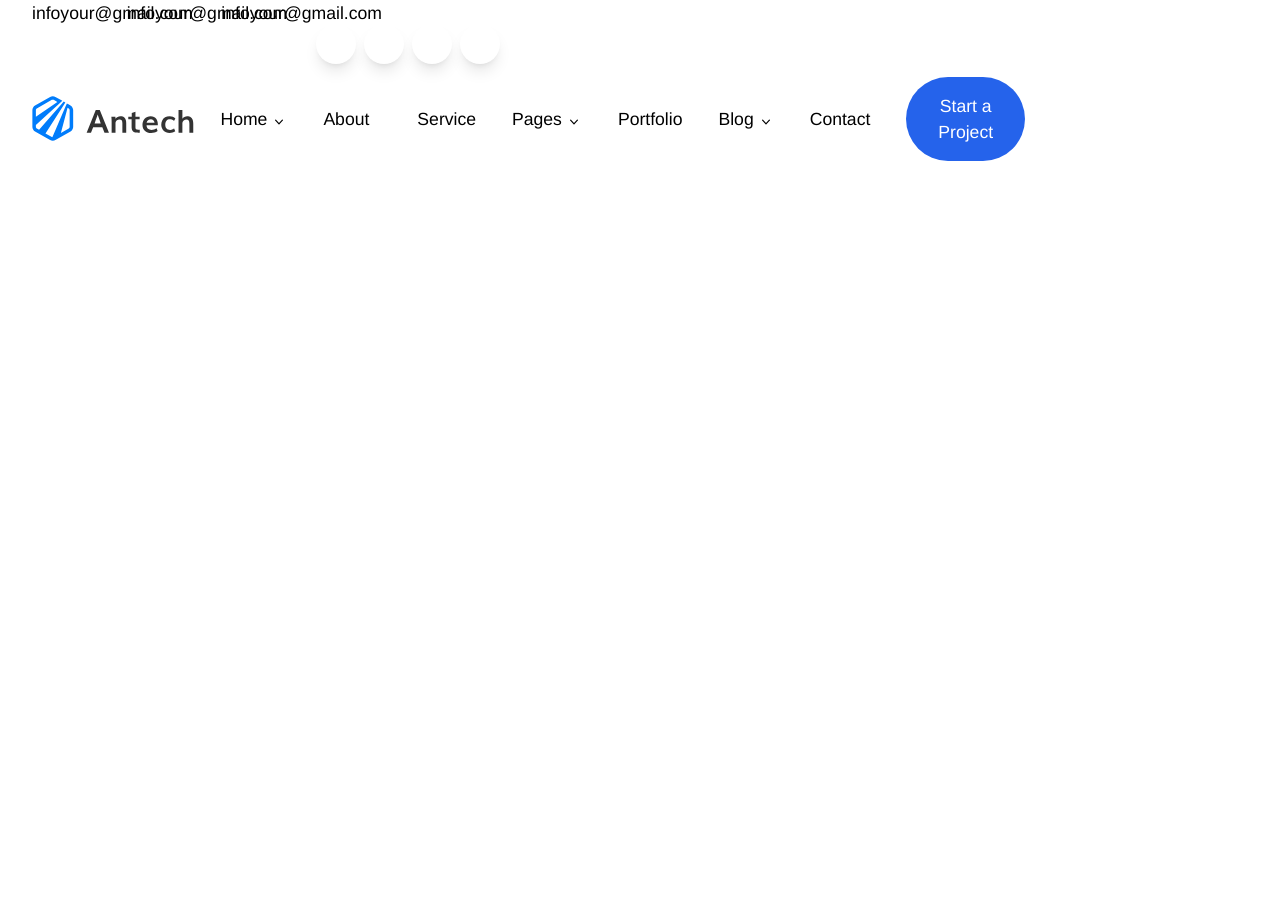
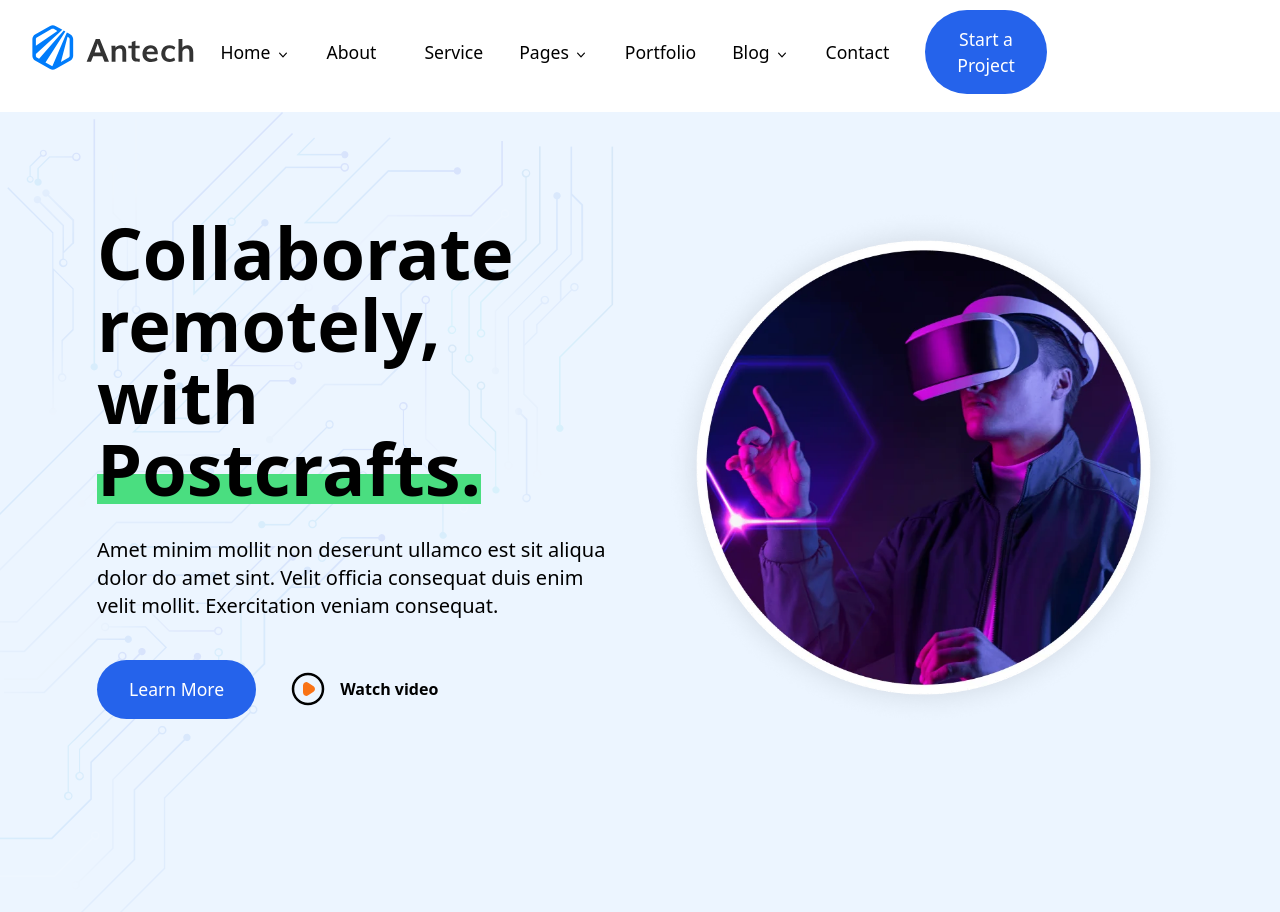
Before and after one commit to Huzaifa0888/antech, a Next.js app: page / in a window 1280 px wide. Before the commit the page ends 800 px from the top, so only its background shows below. Built offline with nearby package versions, Linux system fonts and the light colour scheme.

Commit message:
heroSection

```diff
--- a/components/header.jsx
+++ b/components/header.jsx
@@ -25,53 +25,6 @@ export default function Example() {
       {({ open }) => (
         <>
           <div className="mx-auto  px-2 sm:px-6 lg:px-8 max-w-[1150px]">
-            <div className="flex justify-between">
-              <div className="flex justify-between w-[17%]">
-                <BiEnvelope />
-                <a href="" className="text-[1.1rem]">
-                  infoyour@gmail.com
-                </a>
-              </div>
-              <div className="flex justify-between w-[17%]">
-                <BiEnvelope />
-                <a href="" className="text-[1.1rem]">
-                  infoyour@gmail.com
-                </a>
-              </div>
-              <div className="flex justify-between w-[17%]">
-                <BiEnvelope />
-                <a href="" className="text-[1.1rem]">
-                  infoyour@gmail.com
-                </a>
-              </div>
-
-              <div className="mt-6 lg:mb-0 mb-6">
-                <button
-                  className="bg-white text-blue-600 shadow-lg font-normal h-10 w-10 items-center justify-center align-center rounded-full outline-none focus:outline-none mr-2"
-                  type="button"
-                >
-                  <i className="fab fa-twitter"></i>
-                </button>
-                <button
-                  className="bg-white text-blue-600 shadow-lg font-normal h-10 w-10 items-center justify-center align-center rounded-full outline-none focus:outline-none mr-2"
-                  type="button"
-                >
-                  <i className="fab fa-facebook-square"></i>
-                </button>
-                <button
-                  className="bg-white text-blue-600 shadow-lg font-normal h-10 w-10 items-center justify-center align-center rounded-full outline-none focus:outline-none mr-2"
-                  type="button"
-                >
-                  <i className="fab fa-dribbble"></i>
-                </button>
-                <button
-                  className="bg-white text-blue-600 shadow-lg font-normal h-10 w-10 items-center justify-center align-center rounded-full outline-none focus:outline-none mr-2"
-                  type="button"
-                >
-                  <i className="fab fa-github"></i>
-                </button>
-              </div>
-            </div>
             <div className="relative flex h-16 items-center pt-8">
               <div className="absolute inset-y-0 left-0 flex pl-96 pt-8 items-center sm:hidden">
                 {/* Mobile menu button*/}
@@ -99,7 +52,7 @@ export default function Example() {
                   alt="Your Company"
                 />
               </div>
-              <div className="hidden sm:ml-6  sm:block  ">
+              <div className="hidden sm:ml-6  sm:block mt-2 ">
                 <div className="flex space-x-6">
                   <Menu as="div" className="relative inline-block text-left">
                     <div>
@@ -588,7 +541,7 @@ export default function Example() {
                   </a>
                 </div>
               </div>
-              <div className="absolute inset-y-0 right-0 w-[40%] flex items-center pr-2 sm:static sm:inset-auto sm:ml-6 sm:pr-0 hidden lg:block">
+              <div className="absolute inset-y-0 right-0 w-[40%] flex items-center pr-2 sm:static mt-2 sm:inset-auto sm:ml-6 sm:pr-0 hidden lg:block">
                 <button className="bg-blue-600 rounded-full py-4  text-white px-8 text-[1.1rem]">
                   Start a Project
                 </button>
--- /dev/null
+++ b/components/heroSection.jsx
@@ -0,0 +1,75 @@
+import React from 'react'
+
+function HeroSection() {
+  return (
+    <>
+      <div className="bg-hero h-screen w-screen mt-12">
+        <section className="py-10 sm:py-16 lg:py-24">
+          <div className="px-4 mx-auto max-w-[1150px] sm:px-6 lg:px-8">
+            <div className="grid items-center grid-cols-1 gap-12 lg:grid-cols-2">
+              <div>
+                <h1 className="text-4xl font-bold text-black sm:text-6xl lg:text-7xl">
+                  Collaborate remotely, with
+                  <div className="relative inline-flex">
+                    <span className="absolute inset-x-0 bottom-0 border-b-[30px] border-[#4ADE80]"></span>
+                    <h1 className="relative text-4xl font-bold text-black sm:text-6xl lg:text-7xl">
+                      Postcrafts.
+                    </h1>
+                  </div>
+                </h1>
+
+                <p className="mt-8 text-base text-black sm:text-xl">
+                  Amet minim mollit non deserunt ullamco est sit aliqua dolor do
+                  amet sint. Velit officia consequat duis enim velit mollit.
+                  Exercitation veniam consequat.
+                </p>
+
+                <div className="mt-10 sm:flex sm:items-center sm:space-x-8">
+                  <button className="bg-blue-600 rounded-full py-4  text-white px-8 text-[1.1rem]">
+                    Learn More
+                  </button>
+
+                  <a
+                    href="#"
+                    title=""
+                    className="inline-flex items-center mt-6 text-base font-semibold transition-all duration-200 sm:mt-0 hover:opacity-80"
+                  >
+                    <svg
+                      className="w-10 h-10 mr-3"
+                      xmlns="http://www.w3.org/2000/svg"
+                      fill="none"
+                      viewBox="0 0 24 24"
+                      stroke="currentColor"
+                    >
+                      <path
+                        fill="#F97316"
+                        stroke="#F97316"
+                        stroke-linecap="round"
+                        stroke-linejoin="round"
+                        stroke-width="2"
+                        d="M14.752 11.168l-3.197-2.132A1 1 0 0010 9.87v4.263a1 1 0 001.555.832l3.197-2.132a1 1 0 000-1.664z"
+                      />
+                      <path
+                        stroke-linecap="round"
+                        stroke-linejoin="round"
+                        stroke-width="1.5"
+                        d="M21 12a9 9 0 11-18 0 9 9 0 0118 0z"
+                      />
+                    </svg>
+                    Watch video
+                  </a>
+                </div>
+              </div>
+
+              <div>
+                <img className="w-full" src="/pic.webp" alt="" />
+              </div>
+            </div>
+          </div>
+        </section>
+      </div>
+    </>
+  );
+}
+
+export default HeroSection
--- a/src/pages/index.js
+++ b/src/pages/index.js
@@ -1,5 +1,6 @@
 import { Inter } from 'next/font/google'
 import Header from '../../components/header'
+import HeroSection from '../../components/heroSection';
 
 const inter = Inter({ subsets: ['latin'] })
 
@@ -9,6 +10,8 @@ export default function Home() {
       <section className="font-sans">
 
       <Header></Header>
+      <HeroSection></HeroSection>
+
       </section>
     </>
   );
--- a/tailwind.config.js
+++ b/tailwind.config.js
@@ -9,10 +9,13 @@ module.exports = {
     "./src/**/*.{js,ts,jsx,tsx}",
   ],
   theme: {
-    fontFamily: {
-      sans: ["Helvetica Neue", "Helvetica", "Arial", "sans-serif"],
-    },
-    extend: {},
+extend: {
+      backgroundImage: {
+        'hero': "url('/hero.png')",
+        fontFamily: {
+          sans: ["Helvetica Neue", "Helvetica", "Arial", "sans-serif"],
+        },
+      }}
   },
   plugins: [],
 };
```
Also changed, not shown: public/hero.png (added), public/pic.webp (added).
